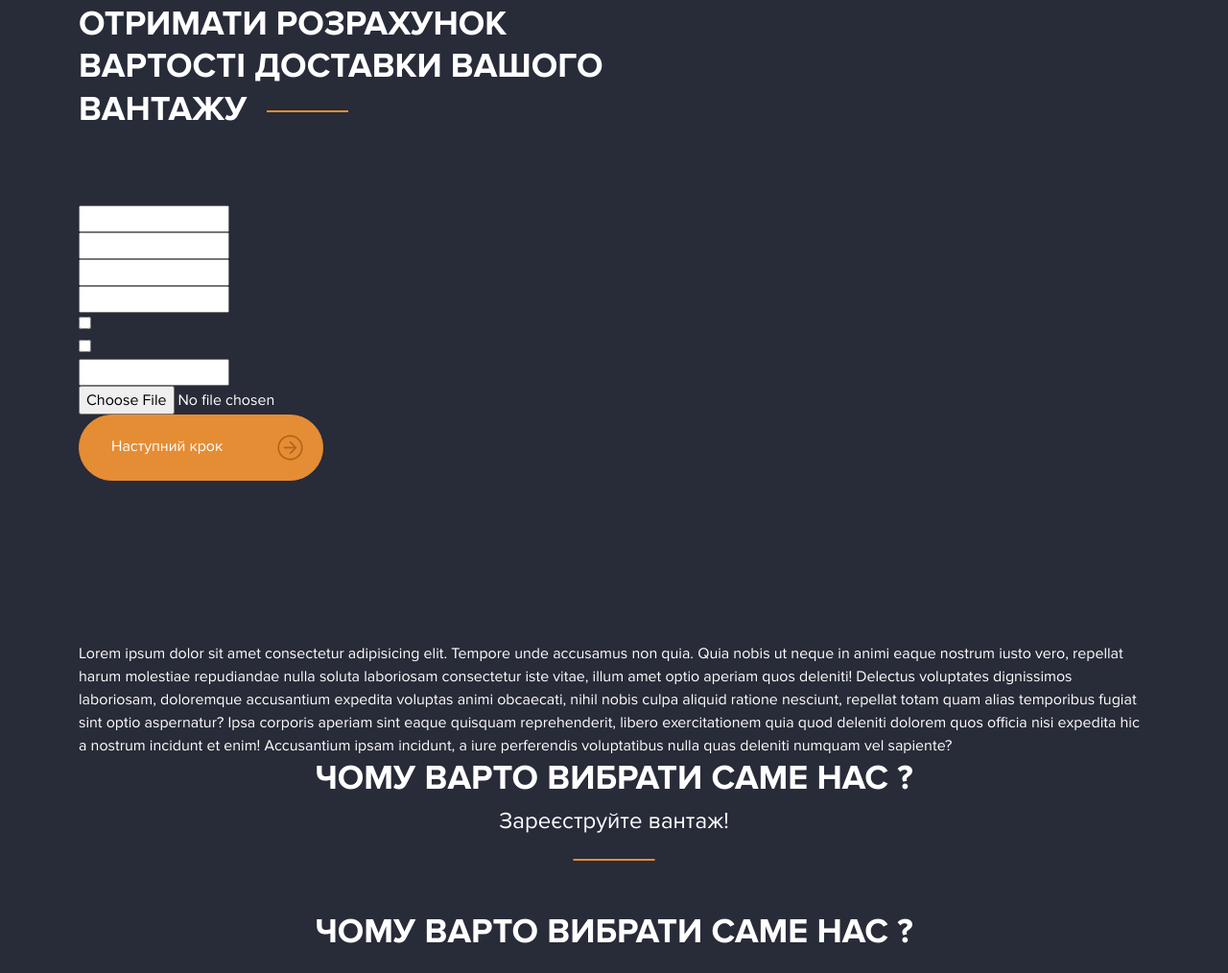
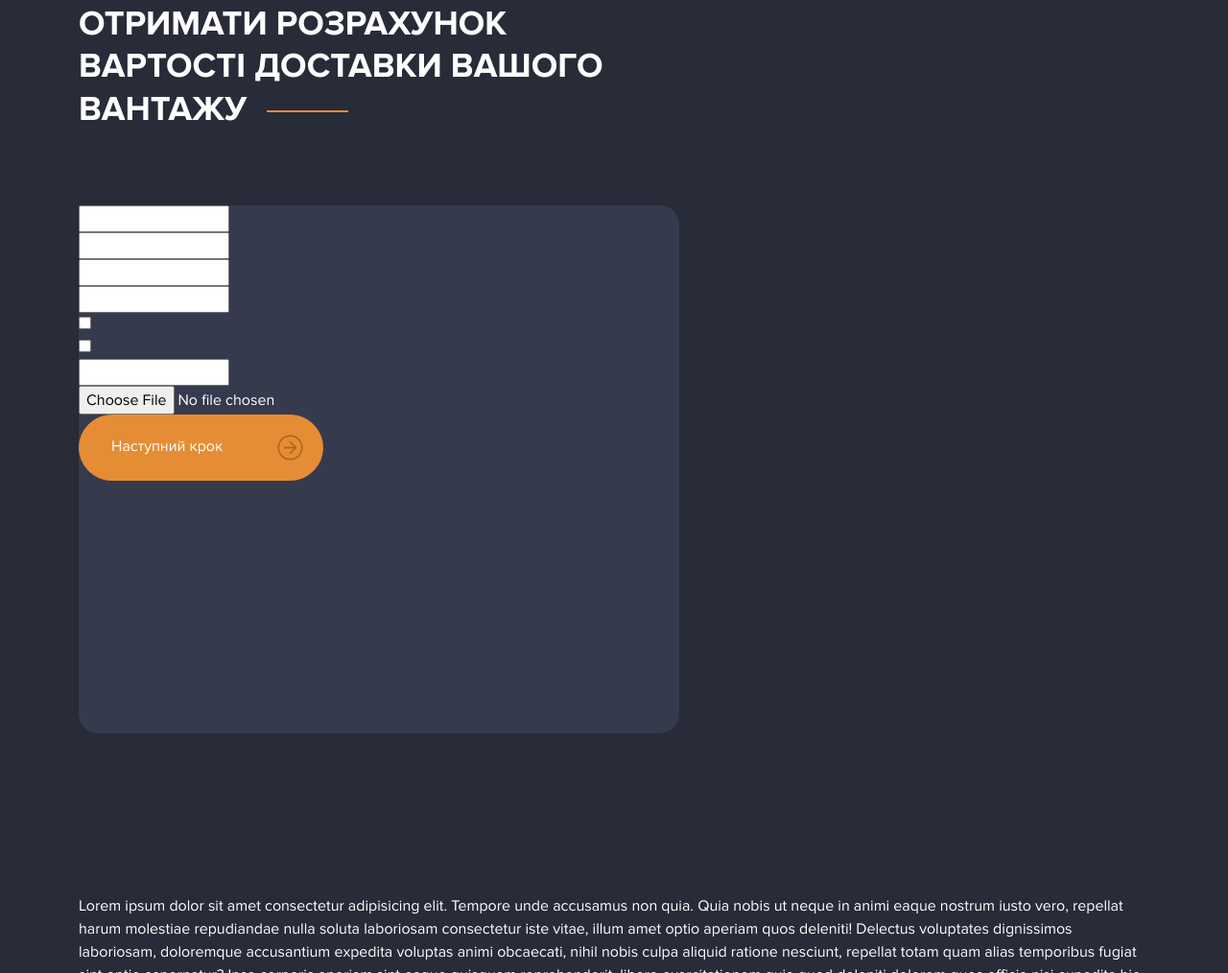
Before and after one commit to Kolser84/dev-Master-Tao, a website: page dev/index.html in a window 1280 px wide. Shown: the part 901-1915 px from the top of the page at 96% size. Drawn offline with nearby package versions, Linux system fonts and the light colour scheme; files that its build step writes are made by us from their sources.

Commit message:
feat: style

```diff
--- a/dev/style.scss
+++ b/dev/style.scss
@@ -4,5 +4,6 @@
 @import "sass/global";
 @import "sass/header";
 @import "sass/first-screen";
+@import "sass/calculation";
 @import "sass/footer";
 @import "sass/media/media";
```
